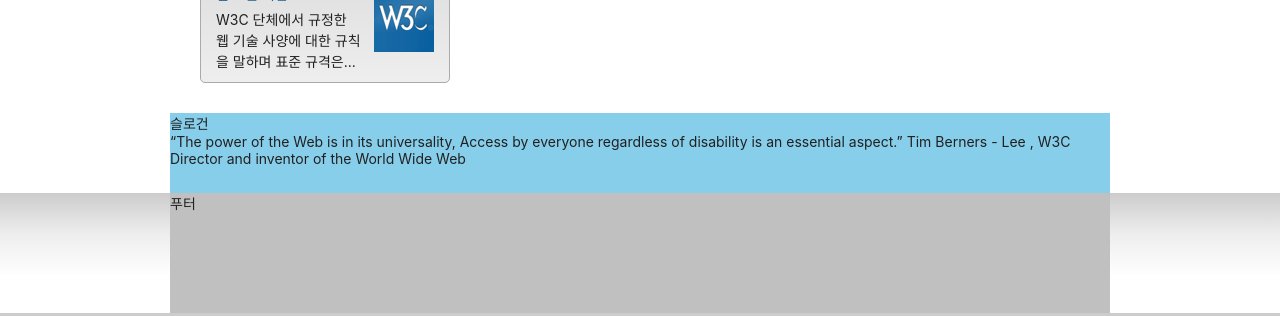
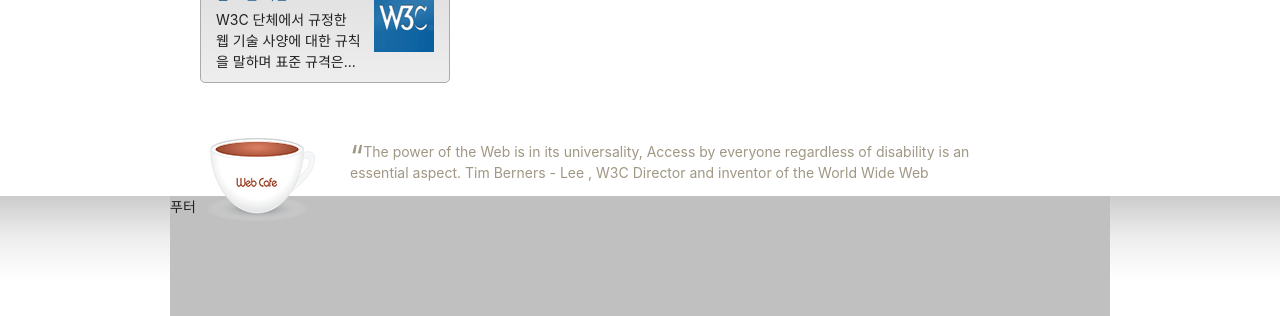
Before and after one commit to rlawlsdn263/HTML5, a plain HTML site: page index.html in a window 1280 px wide. Shown: the part 749-1065 px from the top of the page. Drawn offline with Linux system fonts and the light colour scheme; a web font is replaced by a local one.

Commit message:
슬로건 완성

```diff
--- a/styles/style.css
+++ b/styles/style.css
@@ -789,10 +789,44 @@ body {
 
 /* 슬로건 */
 .slogan {
-  background: skyblue;
-  height: 10vh;
   clear: both;
+  position: relative;
+  padding: 15px 100px 15px 180px;
 }
+
+.slogan-title {
+  width: 110px;
+  height: 83px;
+  line-height: 83px;
+  text-align: center;
+  position: absolute;
+  bottom: -25px;
+  left: 35px;
+}
+
+.slogan-title::before {
+  content: "";
+  position: absolute;
+  top: 0;
+  left: 0;
+  width: 100%;
+  height: 100%;
+  background: url("./images/coffee.png") no-repeat 0 0;
+}
+
+.slogan-content {
+  color: #a09784;
+}
+
+.slogan-content q::before {
+  display: inline-block;
+  font-size: 3rem;
+  transform: translateY(10px);
+}
+.slogan-content q::after {
+  content: "";
+}
+
 /* 푸터 */
 .footer {
   background: #ccc
```
